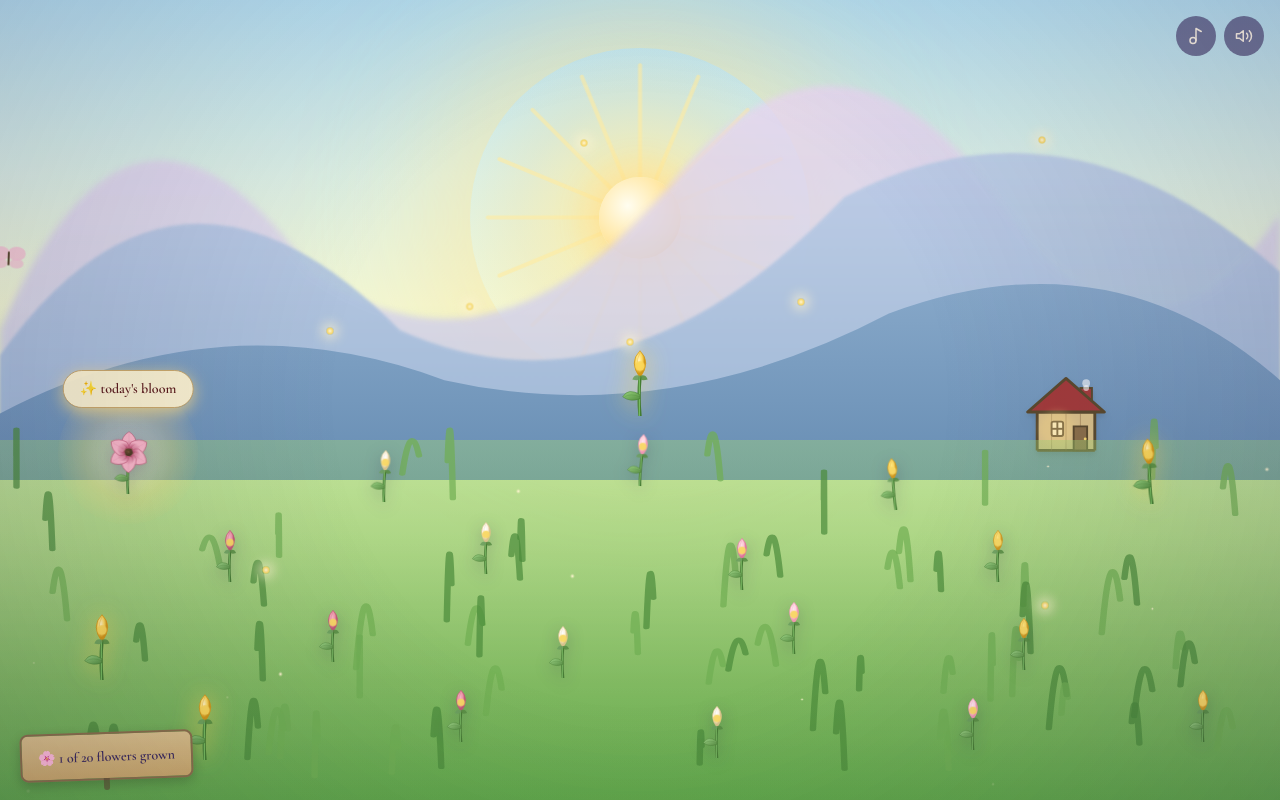
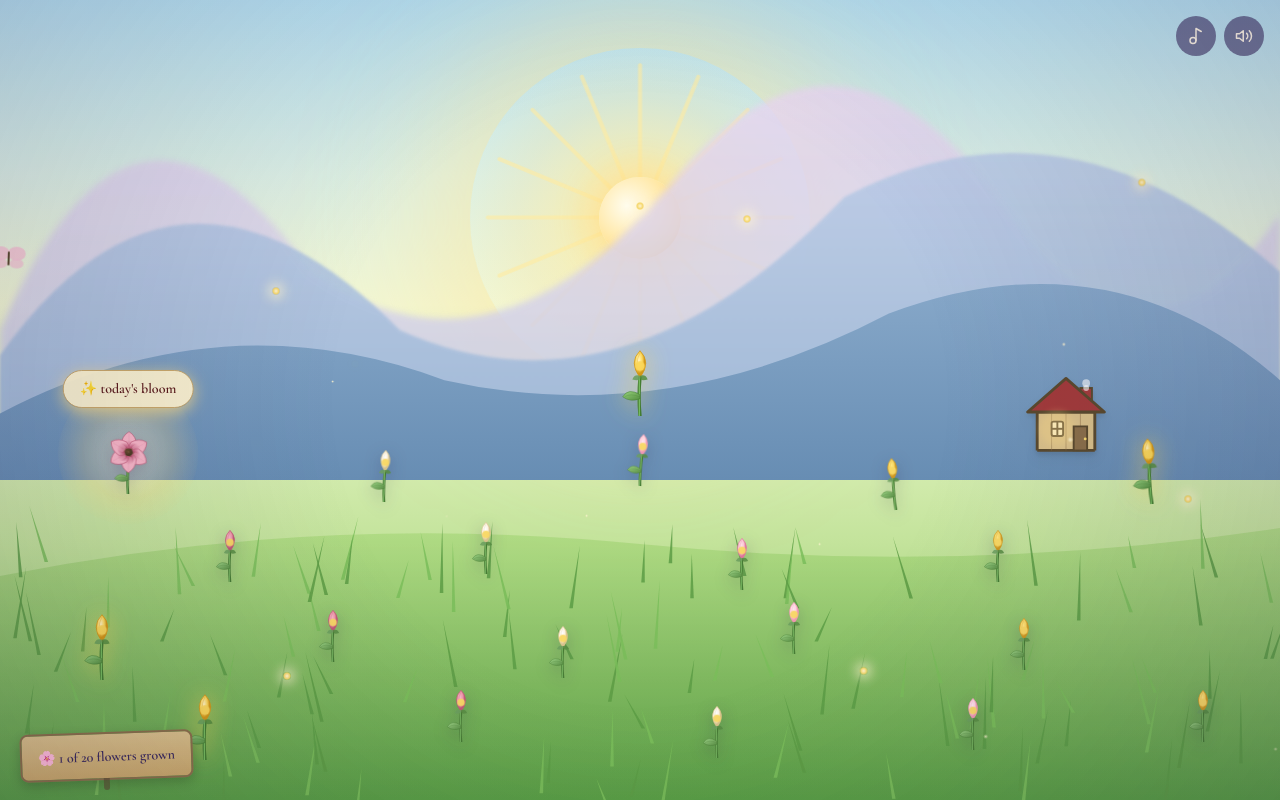
Before and after one commit to simplyveronica20-wq/Garden_for_you, a React (Vite) app: page / in a window 1280 px wide. Both pictures are taken after a click on the button "Enter the Garden". Built offline with nearby package versions, Linux system fonts and the light colour scheme; a web font is replaced by a local one.

Commit message:
Redraw grass field with elegant tapering filled grass blades and a smooth curved horizon

```diff
--- a/src/garden/Garden.tsx
+++ b/src/garden/Garden.tsx
@@ -498,39 +498,43 @@ function House() {
 function GrassField() {
   const blades = useMemo(
     () =>
-      Array.from({ length: 60 }).map(() => ({
-        x: Math.random() * 100,
-        y: 58 + Math.random() * 40,
-        h: 10 + Math.random() * 16,
-        tilt: -12 + Math.random() * 24,
-        shade: Math.random() > 0.5 ? '#4a8a3a' : '#6fae52',
+      Array.from({ length: 120 }).map(() => ({
+        x: Math.random() * 1440,
+        y: 350 + Math.random() * 160,
+        h: 20 + Math.random() * 25,
+        tilt: -20 + Math.random() * 40,
+        shade: Math.random() > 0.5 ? '#5c9c45' : '#7abd5a',
       })),
     [],
   );
 
   return (
     <svg
-      viewBox="0 0 100 100"
+      viewBox="0 0 1440 500"
       className="absolute inset-0 w-full h-full no-select pointer-events-none"
       preserveAspectRatio="none"
     >
-      {/* soft ground shading so the grass has some depth */}
-      <rect x="0" y="55" width="100" height="45" fill="url(#grass-gradient)" opacity="0.4" />
       <defs>
         <linearGradient id="grass-gradient" x1="0" y1="0" x2="0" y2="1">
           <stop offset="0%" stopColor="#a3d674" />
           <stop offset="100%" stopColor="#4a8a3a" />
         </linearGradient>
       </defs>
+
+      {/* soft curved ground so there's no harsh horizontal seam line */}
+      <path
+        d="M 0 360 Q 360 320 720 340 T 1440 330 V 500 H 0 Z"
+        fill="url(#grass-gradient)"
+        opacity="0.6"
+      />
+
+      {/* elegant tapering grass blades */}
       {blades.map((b, i) => (
         <path
           key={i}
-          d={`M${b.x} ${b.y + b.h * 0.06} Q${b.x + b.tilt * 0.06} ${b.y - b.h * 0.5} ${b.x + b.tilt * 0.12} ${b.y - b.h * 0.12}`}
-          stroke={b.shade}
-          strokeWidth="0.5"
-          fill="none"
-          strokeLinecap="round"
-          opacity="0.7"
+          d={`M ${b.x} ${b.y} Q ${b.x + b.tilt * 0.5} ${b.y - b.h * 0.5} ${b.x + b.tilt} ${b.y - b.h} Q ${b.x + b.tilt * 0.5 + 2} ${b.y - b.h * 0.5} ${b.x + 4} ${b.y} Z`}
+          fill={b.shade}
+          opacity="0.85"
         />
       ))}
     </svg>
```
